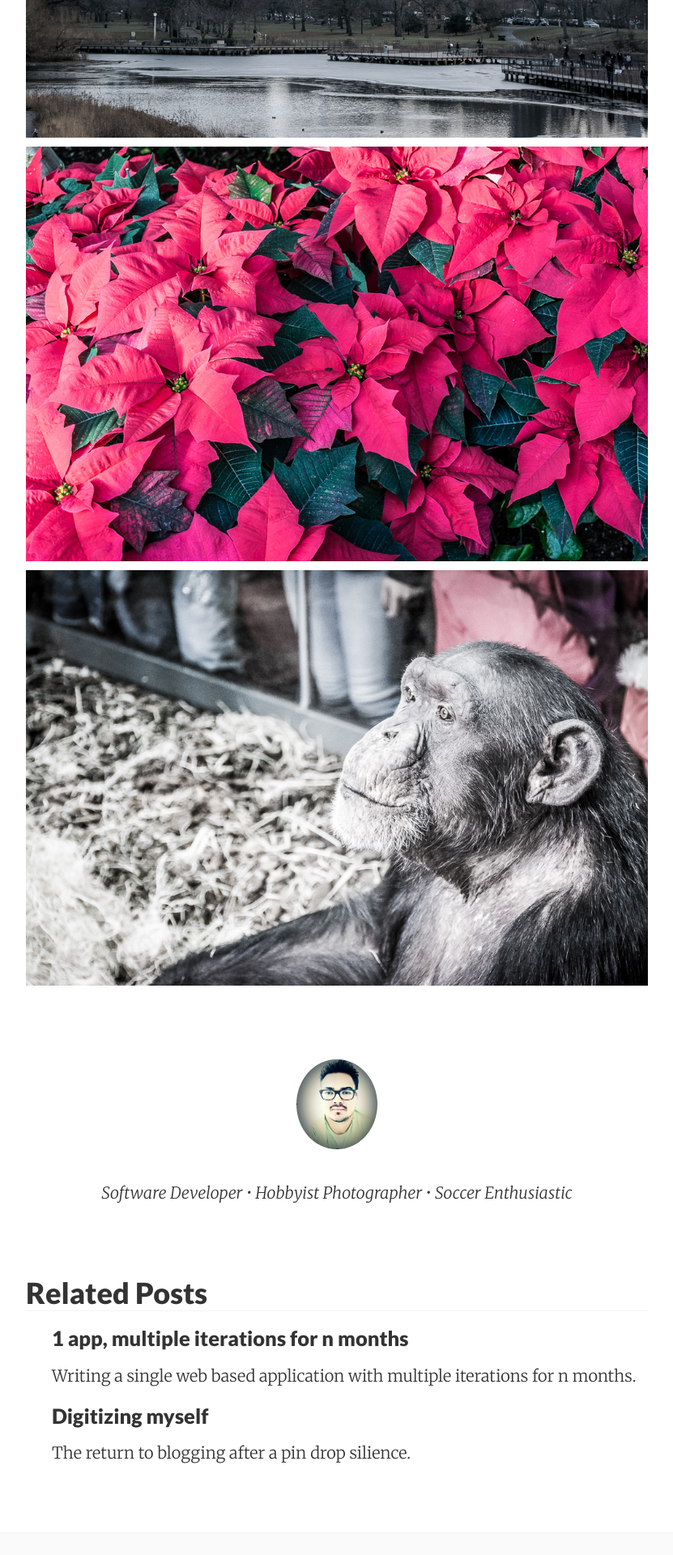
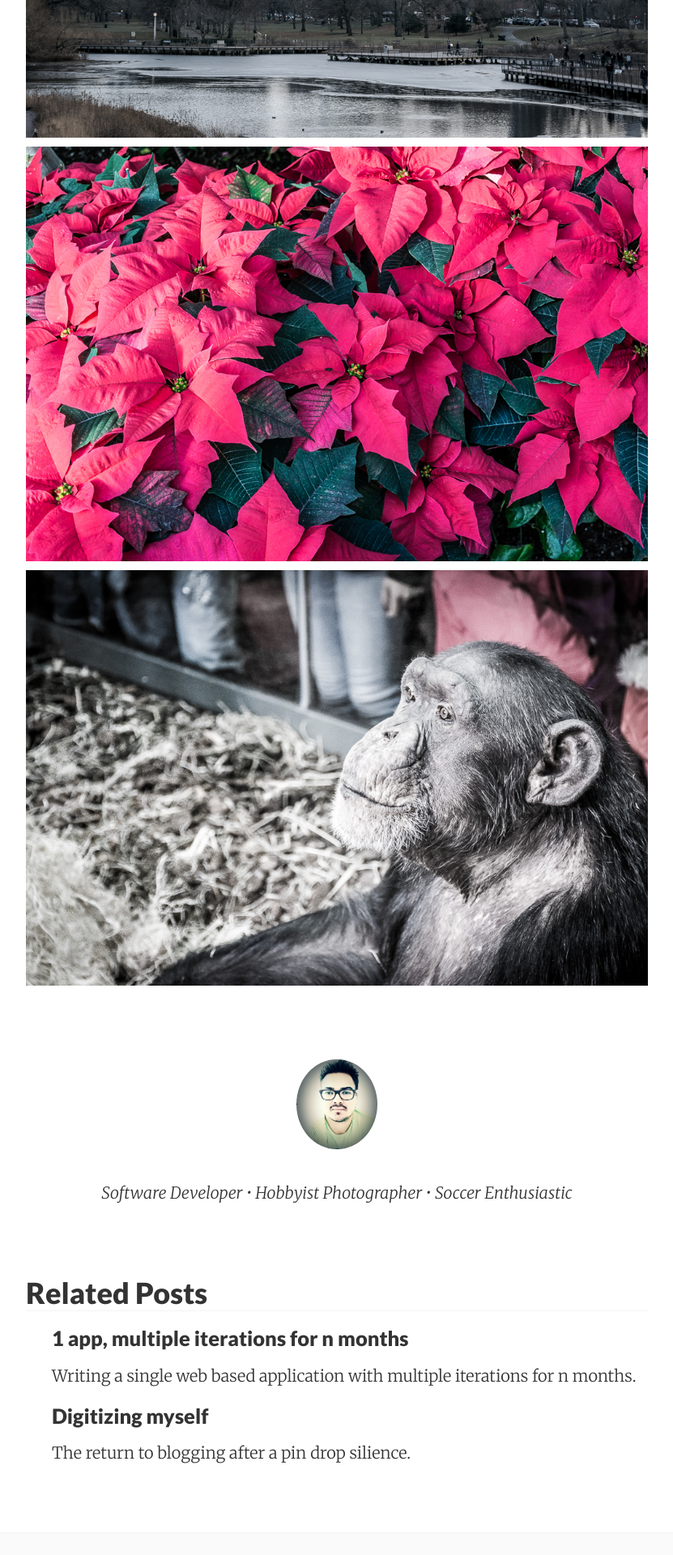
Before and after one commit to cointify/cointify.github.io, a Jekyll site: the page built from _posts/2015-01-10-trip-to-chicago.md, in a window 1280 px wide. Shown: the part 893-2813 px from the top of the page at 81% size, without its empty margins (224-1055 px from the left). Built offline with Jekyll 4.4.1, drawn with Linux system fonts in a browser that asks for light colours; Markdown is read by kramdown in place of the engine named in the settings.

Commit message:
Changed post content

```diff
--- a/_posts/2015-01-10-trip-to-chicago.md
+++ b/_posts/2015-01-10-trip-to-chicago.md
@@ -9,4 +9,4 @@ categories: vacation
 ### Some of the shots I took while I was there
 ![Chicago Skyline]({{ site.url }}/images/JAT_6197.jpg)
 ![Lincoln Park Flowers]({{ site.url }}/images/JAT_6123.jpg)
-![Lincoln Park Zoo]({{ site.url }}/images/JAT_6181.jpg)
+![Lincoln Park Zoo]({{ site.url }}/images/JAT_6182.jpg)
```
Also changed, not shown: images/JAT_6181.jpg (deleted), images/JAT_6182.jpg (added).
